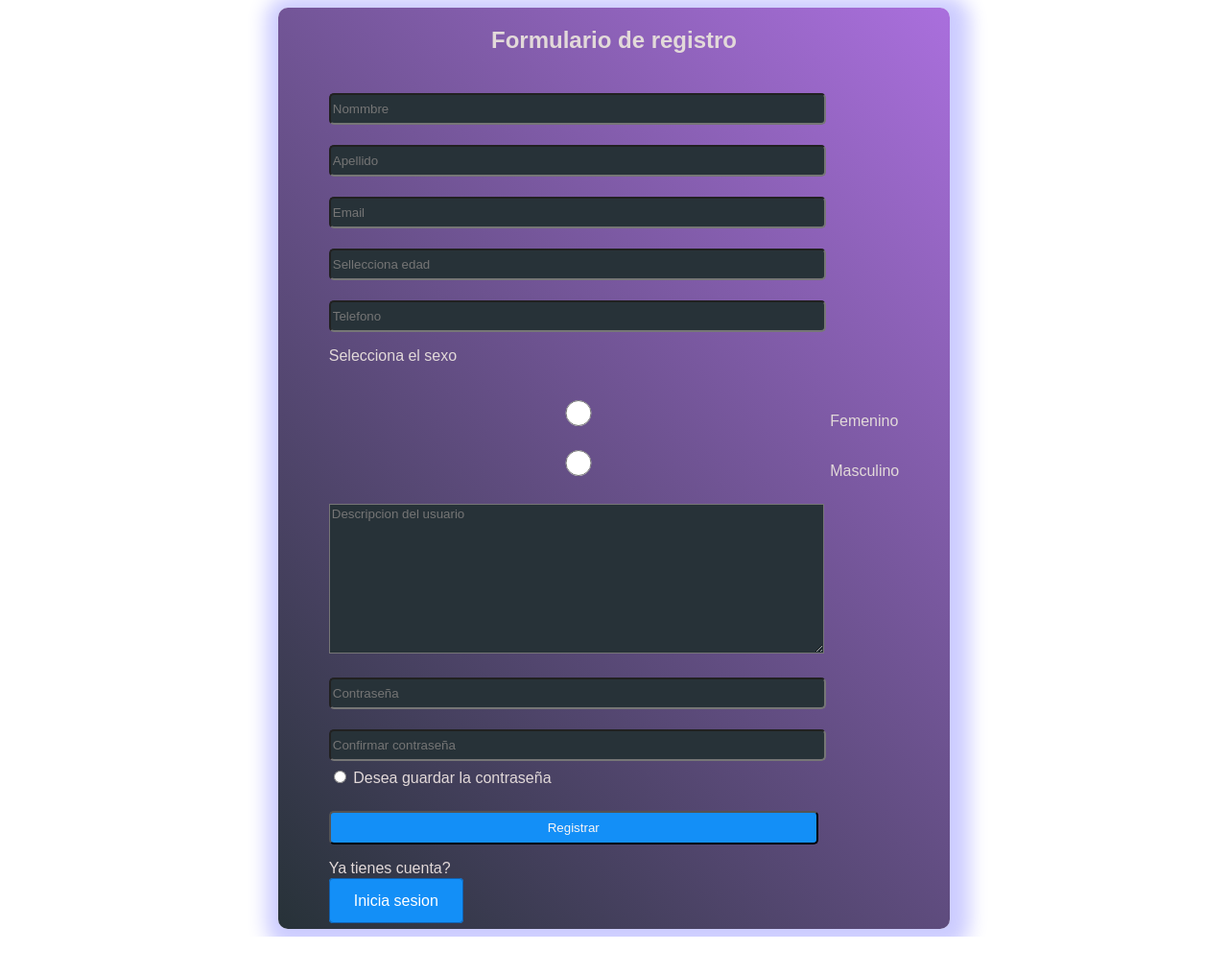
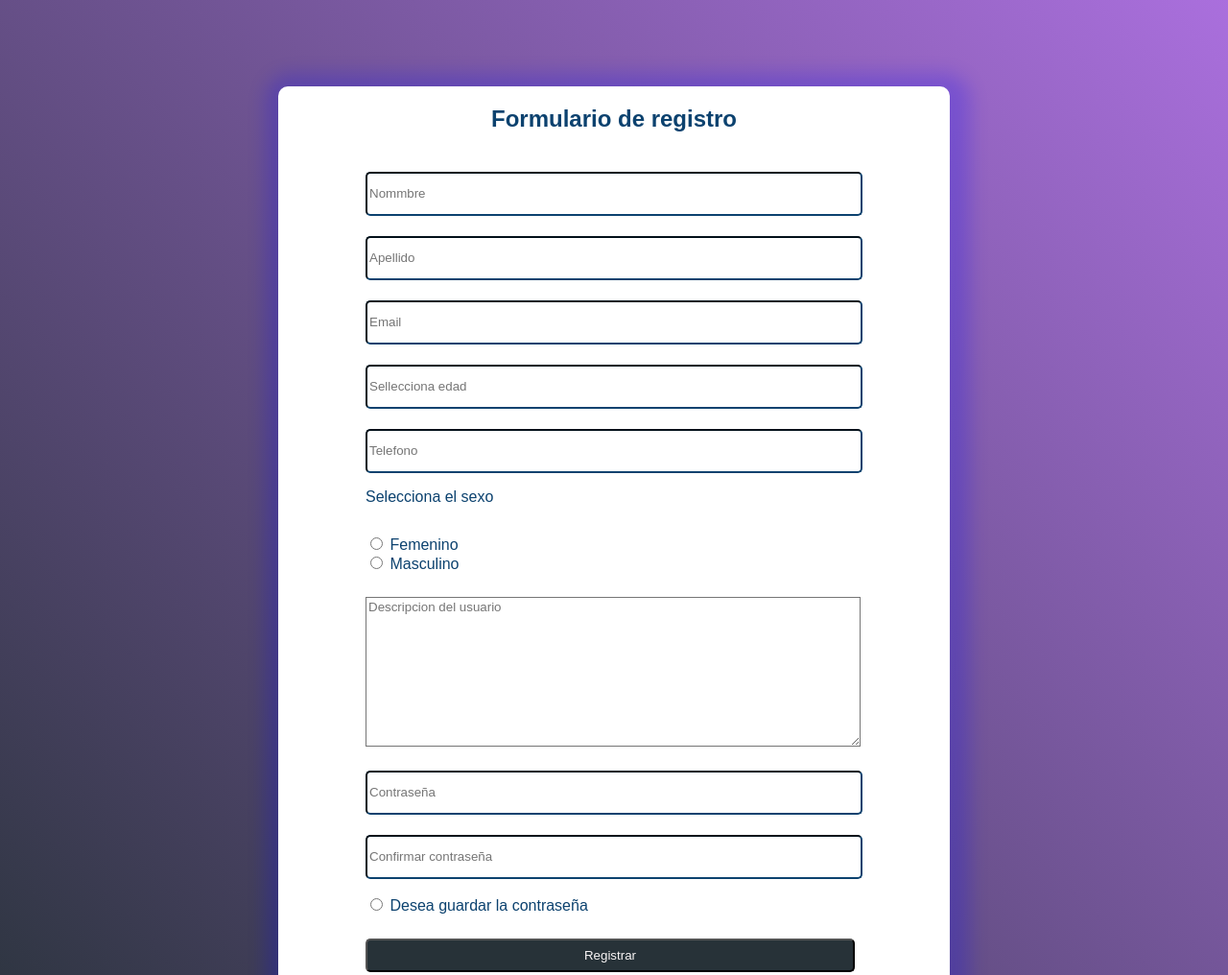
Before and after one commit to Nestrra/formulario, a plain HTML site: page formulario/index.html in a window 1280 px wide. Shown: the top 1016 px of the page at 96% size. Before the commit the page ends 976 px from the top, so only its background shows below. Drawn offline with Linux system fonts and the light colour scheme.

Commit message:
Formularios

```diff
--- a/formulario/index.html
+++ b/formulario/index.html
@@ -43,12 +43,12 @@
             </div>
             <div>
 
-                <input type="radio" name="sexo" id="femenino" value="Femenino" class ="input" >
+                <input type="radio" name="sexo" id="femenino" value="Femenino" class ="" >
                 <label for="">Femenino</label>
             </div>
             <div>
 
-                <input type="radio" name="sexo" id="masculino" value="masculino" class ="input">
+                <input type="radio" name="sexo" id="masculino" value="masculino" class ="">
                 <label for="">Masculino</label>
             </div>
             <div>
--- a/formulario/styles/styles.css
+++ b/formulario/styles/styles.css
@@ -6,13 +6,20 @@
 
 }
 
+body{
+
+    background: linear-gradient(45deg, #273238, #aa6fdd);
+    margin:90px;
+    padding:0;
+
+}
 
 .form-container{
 
-    color: rgb(226, 217, 217);
+    color:  rgb(12, 66, 111);
     margin-top: 40px;
-    background:linear-gradient(45deg, #273238, #aa6fdd);
-    height: 960px;
+    background:white;
+    height:1000px;
     width: 700px;
     margin: auto;
     display: flex;
@@ -25,27 +32,30 @@
 
 .input{
 
-    background-color:  #273238;
+    background-color:  #ffffff;
     width:510px;
-    height: 27px;
+    height: 40px;
     margin-top:21px;
     border-radius: 5px;
+    border-color:  rgb(12, 66, 111);;
 
 
 }
 .textarea{
     margin-top:25px;
-    background-color: #273238;
+    background-color: #ffffff;
     width:510px;
 
 }
 .radio{
-    margin-top: 10px;
+    margin-top: 20px;
+
 }
+
 .btn{
     width:510px;
     border-radius: 5px;
-    background-color:  rgb(19, 143, 247);
+    background-color:  #273238;
     color: rgb(248, 245, 245);
     margin-top: 25px;
     height: 35px;
@@ -54,9 +64,9 @@
 }
 .form-container2{
 
-    color:  rgb(226, 217, 217);
+    color:  rgb(12, 66, 111);;
     margin-top: 40px;
-    background:linear-gradient(45deg, #273238, #aa6fdd);
+     background:white;
     height: 360px;
     width: 700px;
     margin: auto;
@@ -71,8 +81,8 @@
 
 
     padding: 14px 25px;
-    background: rgb(19, 143, 247);
-    border: 1px solid #1161B0;
+    background: #273238;
+    border: 1px solid #273238;
     color: #fff;
     margin-top:13px;
     border-radius: 4px;
@@ -80,3 +90,6 @@
 
 
 }
+p{
+    margin-bottom: 30px;
+}
```
